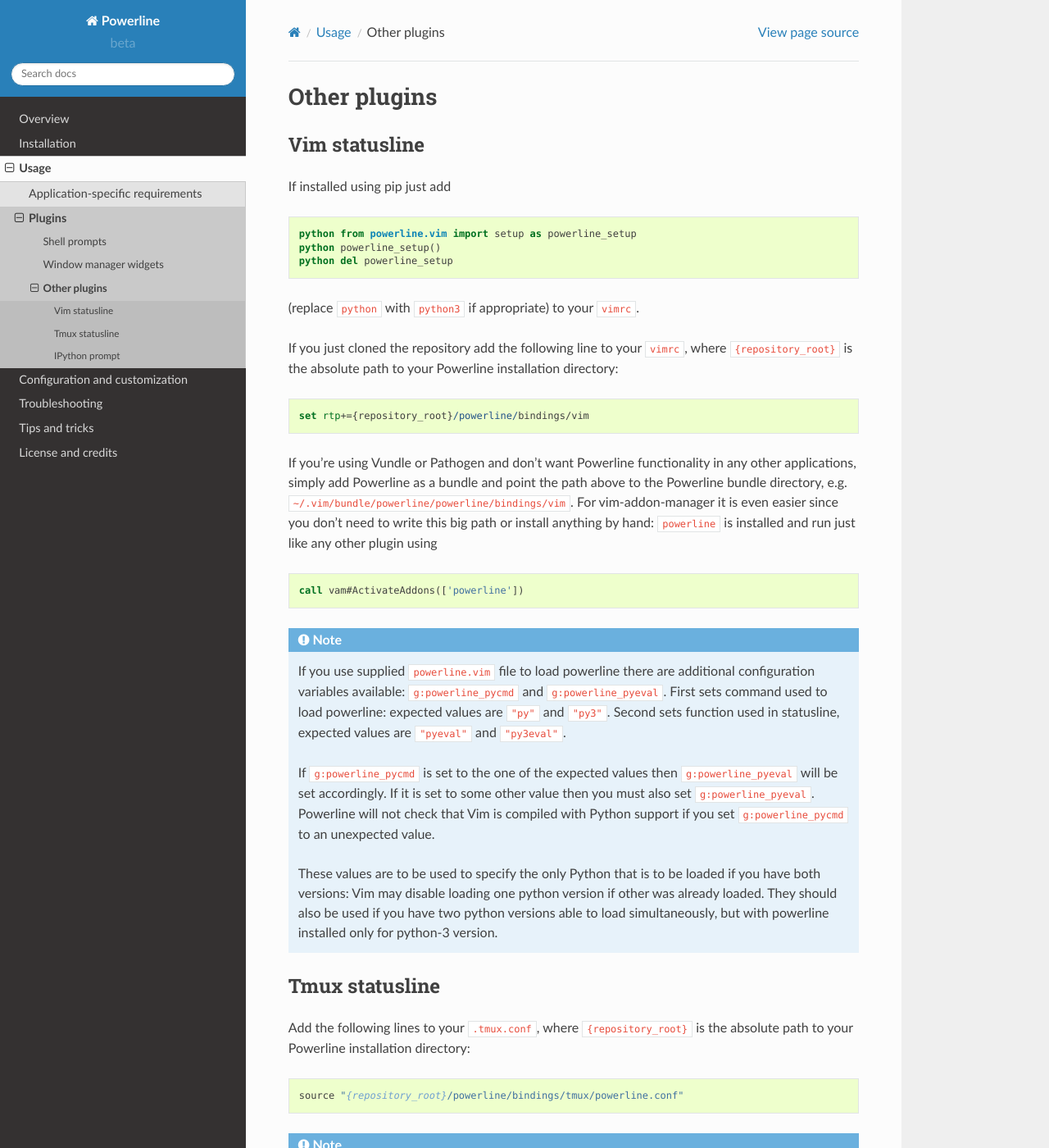
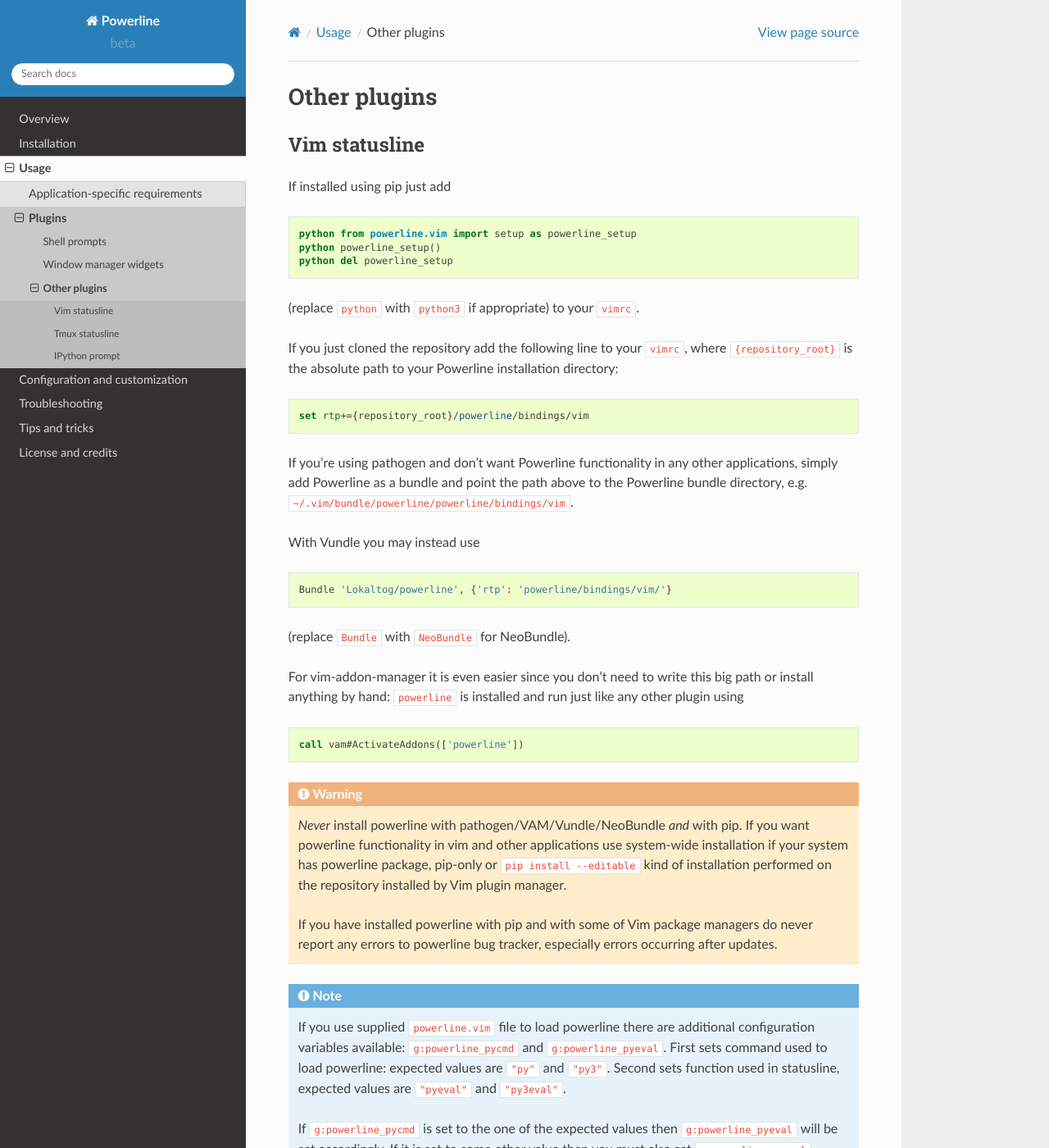
Before and after one commit to someyooyo/someyooyo, a Sphinx documentation site: the page built from docs/source/usage/other.rst, in a window 1280 px wide and 1400 px high. Shown: the whole window at 82% size. Built offline with Sphinx 7.4.7 and the Read the Docs theme 2.0.0, drawn with Linux system fonts in a browser that asks for light colours.

Commit message:
Add code for Vundle installations and related warning
Ref #414
Closes #378

```diff
--- a/docs/source/usage/other.rst
+++ b/docs/source/usage/other.rst
@@ -25,16 +25,37 @@ directory:
 
    set rtp+={repository_root}/powerline/bindings/vim
 
-If you're using Vundle or Pathogen and don't want Powerline functionality in
-any other applications, simply add Powerline as a bundle and point the path
-above to the Powerline bundle directory, e.g.
-``~/.vim/bundle/powerline/powerline/bindings/vim``. For vim-addon-manager it is
-even easier since you don’t need to write this big path or install anything by
-hand: ``powerline`` is installed and run just like any other plugin using
+If you're using pathogen and don't want Powerline functionality in any other
+applications, simply add Powerline as a bundle and point the path above to the
+Powerline bundle directory, e.g.
+``~/.vim/bundle/powerline/powerline/bindings/vim``.
+
+With Vundle you may instead use
+
+.. code-block:: vim
+
+    Bundle 'Lokaltog/powerline', {'rtp': 'powerline/bindings/vim/'}
+
+(replace ``Bundle`` with ``NeoBundle`` for NeoBundle).
+
+For vim-addon-manager it is even easier since you don’t need to write this big
+path or install anything by hand: ``powerline`` is installed and run just like
+any other plugin using
 
 .. code-block:: vim
 
     call vam#ActivateAddons(['powerline'])
+
+.. warning::
+    *Never* install powerline with pathogen/VAM/Vundle/NeoBundle *and* with pip.
+    If you want powerline functionality in vim and other applications use
+    system-wide installation if your system has powerline package, pip-only or
+    ``pip install --editable`` kind of installation performed on the repository
+    installed by Vim plugin manager.
+
+    If you have installed powerline with pip and with some of Vim package
+    managers do never report any errors to powerline bug tracker, especially
+    errors occurring after updates.
 
 .. note::
     If you use supplied :file:`powerline.vim` file to load powerline there are
```
